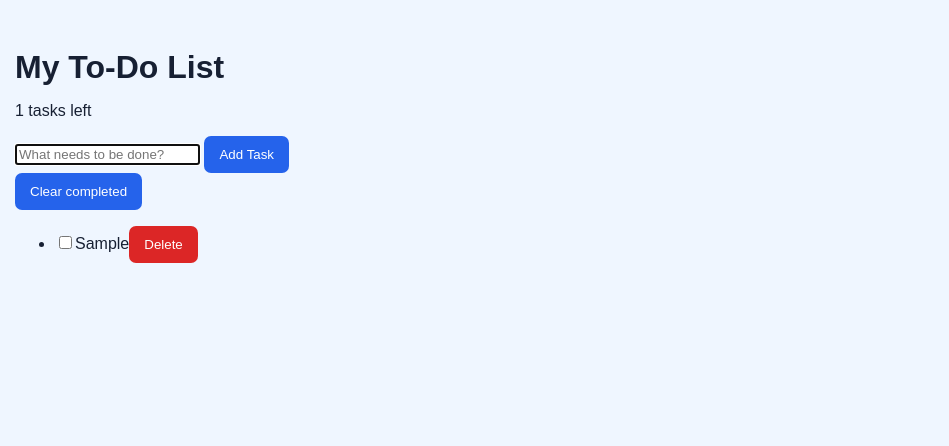
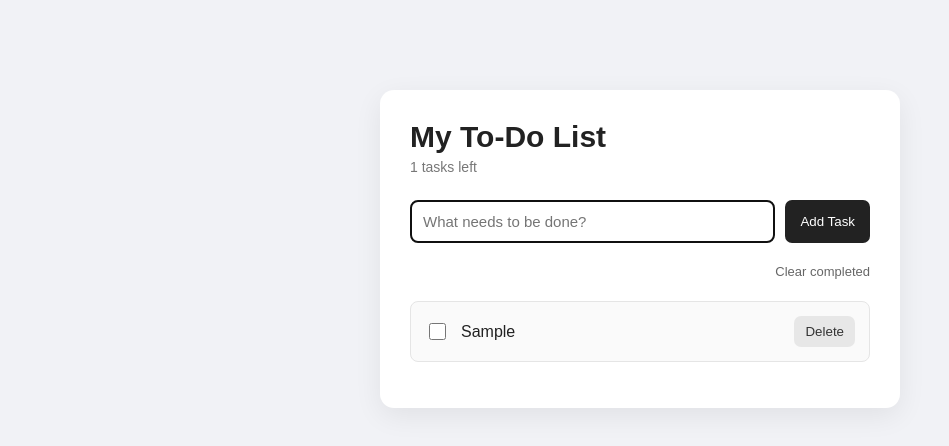
Before and after one commit to daksh21joshi/web-designing-lab, a plain HTML site: page Exp-3/index.html in a window 1280 px wide. Both pictures are taken after typing "Sample" into the empty fields and a click on the button "Add Task". Shown: the whole page, without its empty margins (0-949 px from the left). Drawn offline with Linux system fonts and the light colour scheme.

Commit message:
Update Exp-3/style.css to match practical record and personalize portfolio

```diff
--- a/Exp-3/style.css
+++ b/Exp-3/style.css
@@ -1 +1,137 @@
-*{box-sizing:border-box}body{margin:0;padding:25px 15px;font-family:Arial,sans-serif;background:#eff6ff;color:#172033}.todo-container{max-width:560px;margin:35px auto;padding:28px;background:white;border-radius:14px;box-shadow:0 8px 28px #1e3a8a12}.back{color:#2563eb;text-decoration:none}h1{margin:24px 0 5px}.subtitle{color:#64748b;margin-top:0}#task-form{display:flex;gap:9px;margin:25px 0 14px}#task-input{flex:1;min-width:0;padding:12px;border:1px solid #cbd5e1;border-radius:7px;font-size:15px}button{padding:11px 15px;border:0;border-radius:7px;background:#2563eb;color:white;cursor:pointer}button:hover{background:#1d4ed8}#task-count{color:#64748b;font-size:14px}#task-list{list-style:none;padding:0}#task-list li{display:flex;align-items:center;gap:10px;padding:12px 0;border-bottom:1px solid #e2e8f0}#task-list li span{flex:1;overflow-wrap:anywhere}#task-list li.completed span{text-decoration:line-through;color:#94a3b8}.delete-button{background:#dc2626}.delete-button:hover{background:#b91c1c}@media(max-width:430px){#task-form{flex-direction:column}}
+* {
+  box-sizing: border-box;
+}
+
+body {
+  margin: 0;
+  min-height: 100vh;
+  padding: 35px 15px;
+  font-family: Arial, sans-serif;
+  background: #f1f2f6;
+  color: #222;
+}
+
+.app {
+  width: 100%;
+  max-width: 520px;
+  margin: 55px auto;
+  padding: 30px;
+  background: white;
+  border-radius: 14px;
+  box-shadow: 0 8px 28px #00000012;
+}
+
+.top h1 {
+  margin: 0;
+  font-size: 30px;
+}
+
+#taskCount {
+  margin-top: 5px;
+  color: #777;
+  font-size: 14px;
+}
+
+#taskForm {
+  display: flex;
+  gap: 10px;
+  margin-top: 25px;
+}
+
+#taskInput {
+  flex: 1;
+  min-width: 0;
+  padding: 12px;
+  border: 1px solid #ccc;
+  border-radius: 7px;
+  font-size: 15px;
+}
+
+button {
+  padding: 11px 15px;
+  border: 0;
+  border-radius: 7px;
+  background: #222;
+  color: white;
+  cursor: pointer;
+}
+
+button:hover {
+  background: #444;
+}
+
+.task-options {
+  display: flex;
+  justify-content: flex-end;
+  margin: 15px 0;
+}
+
+#clearCompleted {
+  padding: 6px 0;
+  background: transparent;
+  color: #666;
+  font-size: 13px;
+}
+
+#clearCompleted:hover {
+  color: #111;
+}
+
+#taskList {
+  padding: 0;
+  list-style: none;
+}
+
+#taskList li {
+  display: flex;
+  align-items: center;
+  gap: 12px;
+  margin: 10px 0;
+  padding: 14px;
+  border: 1px solid #e5e5e5;
+  border-radius: 8px;
+  background: #fafafa;
+}
+
+#taskList li span {
+  flex: 1;
+  overflow-wrap: anywhere;
+}
+
+#taskList li.completed span {
+  color: #999;
+  text-decoration: line-through;
+}
+
+#taskList input {
+  width: 17px;
+  height: 17px;
+  cursor: pointer;
+}
+
+.delete-button {
+  padding: 8px 11px;
+  background: #e7e7e7;
+  color: #333;
+}
+
+.delete-button:hover {
+  background: #d5d5d5;
+}
+
+#emptyMessage {
+  color: #888;
+  text-align: center;
+  font-size: 14px;
+}
+
+@media (max-width: 480px) {
+  .app {
+    margin: 20px auto;
+    padding: 22px;
+  }
+
+  #taskForm {
+    flex-direction: column;
+  }
+}
```
